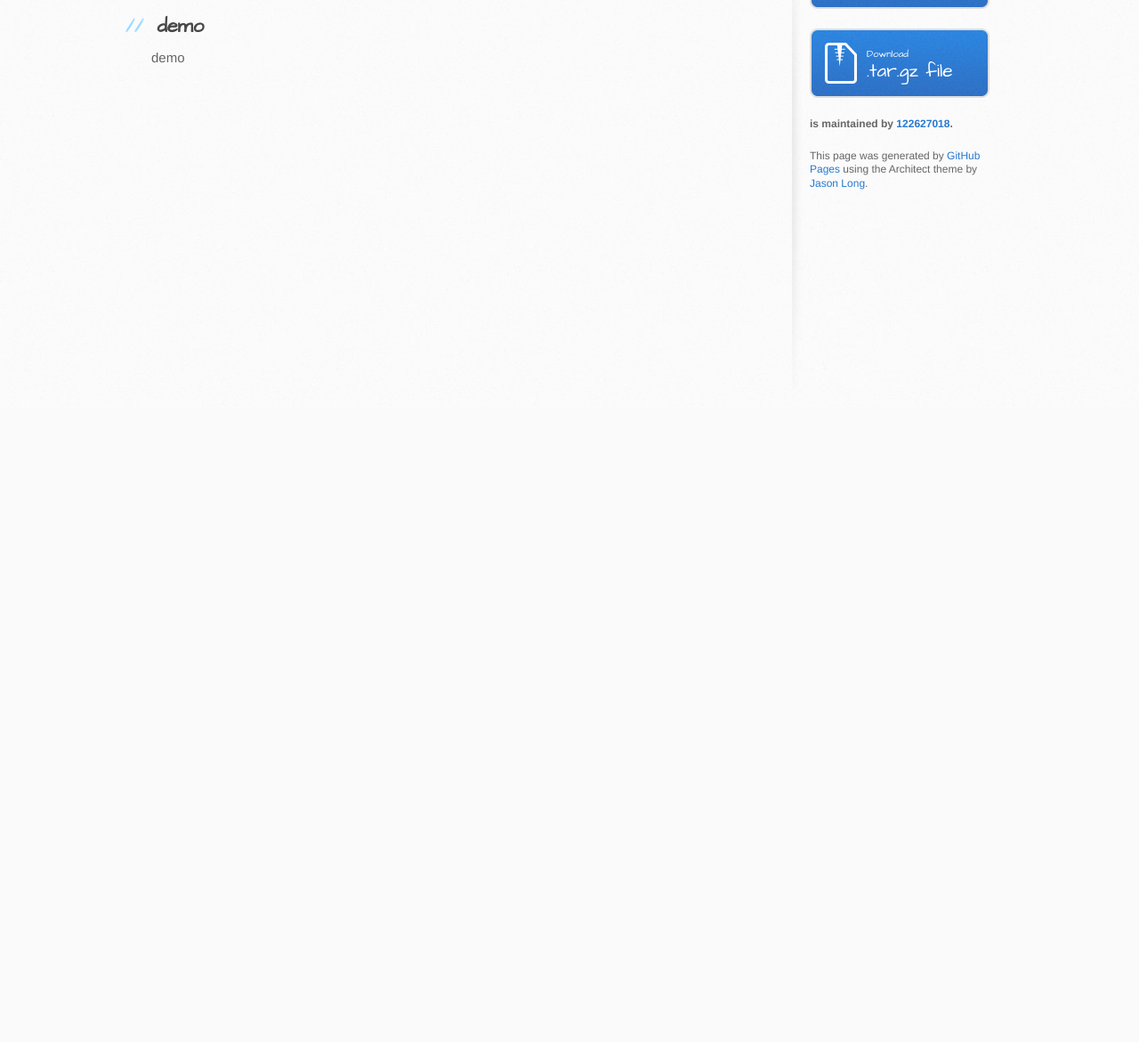
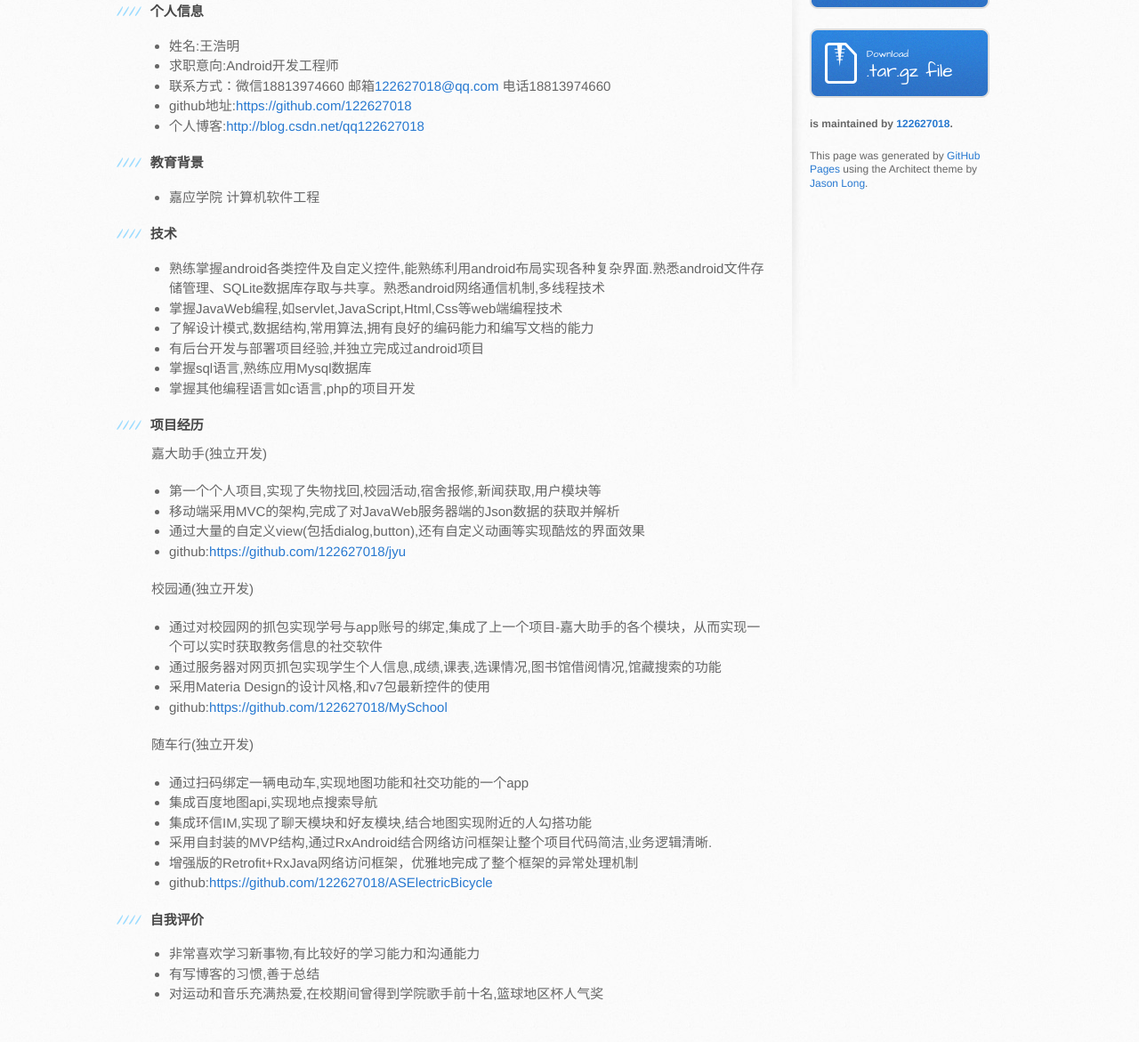
Before and after one commit to 122627018/aboutme, a plain HTML site: page index.html in a window 1280 px wide. Shown: the part 372-1543 px from the top of the page at 89% size. Before the commit the page ends 831 px from the top, so only its background shows below. Drawn offline with Linux system fonts and the light colour scheme.

Commit message:
Create gh-pages branch via GitHub

```diff
--- a/index.html
+++ b/index.html
@@ -28,13 +28,84 @@
     <div id="content-wrapper">
       <div class="inner clearfix">
         <section id="main-content">
-          <h1>
-<a id="hello-world" class="anchor" href="#hello-world" aria-hidden="true"><span aria-hidden="true" class="octicon octicon-link"></span></a>Hello World</h1>
+          <h3>
+<a id="简历" class="anchor" href="#%E7%AE%80%E5%8E%86" aria-hidden="true"><span aria-hidden="true" class="octicon octicon-link"></span></a>简历</h3>
 
-<h2>
-<a id="demo" class="anchor" href="#demo" aria-hidden="true"><span aria-hidden="true" class="octicon octicon-link"></span></a>demo</h2>
+<h4>
+<a id="个人信息" class="anchor" href="#%E4%B8%AA%E4%BA%BA%E4%BF%A1%E6%81%AF" aria-hidden="true"><span aria-hidden="true" class="octicon octicon-link"></span></a>个人信息</h4>
 
-<p>demo</p>
+<ul>
+<li>姓名:王浩明</li>
+<li>求职意向:Android开发工程师</li>
+<li>联系方式：微信18813974660 邮箱<a href="mailto:122627018@qq.com">122627018@qq.com</a> 电话18813974660</li>
+<li>github地址:<a href="https://github.com/122627018">https://github.com/122627018</a>
+</li>
+<li>个人博客:<a href="http://blog.csdn.net/qq122627018">http://blog.csdn.net/qq122627018</a>
+</li>
+</ul>
+
+<h4>
+<a id="教育背景" class="anchor" href="#%E6%95%99%E8%82%B2%E8%83%8C%E6%99%AF" aria-hidden="true"><span aria-hidden="true" class="octicon octicon-link"></span></a>教育背景</h4>
+
+<ul>
+<li>嘉应学院 计算机软件工程</li>
+</ul>
+
+<h4>
+<a id="技术" class="anchor" href="#%E6%8A%80%E6%9C%AF" aria-hidden="true"><span aria-hidden="true" class="octicon octicon-link"></span></a>技术</h4>
+
+<ul>
+<li>熟练掌握android各类控件及自定义控件,能熟练利用android布局实现各种复杂界面.熟悉android文件存储管理、SQLite数据库存取与共享。熟悉android网络通信机制,多线程技术</li>
+<li>掌握JavaWeb编程,如servlet,JavaScript,Html,Css等web端编程技术</li>
+<li>了解设计模式,数据结构,常用算法,拥有良好的编码能力和编写文档的能力</li>
+<li>有后台开发与部署项目经验,并独立完成过android项目</li>
+<li>掌握sql语言,熟练应用Mysql数据库</li>
+<li>掌握其他编程语言如c语言,php的项目开发</li>
+</ul>
+
+<h4>
+<a id="项目经历" class="anchor" href="#%E9%A1%B9%E7%9B%AE%E7%BB%8F%E5%8E%86" aria-hidden="true"><span aria-hidden="true" class="octicon octicon-link"></span></a>项目经历</h4>
+
+<p>嘉大助手(独立开发)</p>
+
+<ul>
+<li>第一个个人项目,实现了失物找回,校园活动,宿舍报修,新闻获取,用户模块等</li>
+<li>移动端采用MVC的架构,完成了对JavaWeb服务器端的Json数据的获取并解析</li>
+<li>通过大量的自定义view(包括dialog,button),还有自定义动画等实现酷炫的界面效果</li>
+<li>github:<a href="https://github.com/122627018/jyu">https://github.com/122627018/jyu</a>
+</li>
+</ul>
+
+<p>校园通(独立开发)</p>
+
+<ul>
+<li>通过对校园网的抓包实现学号与app账号的绑定,集成了上一个项目-嘉大助手的各个模块，从而实现一个可以实时获取教务信息的社交软件</li>
+<li>通过服务器对网页抓包实现学生个人信息,成绩,课表,选课情况,图书馆借阅情况,馆藏搜索的功能</li>
+<li>采用Materia Design的设计风格,和v7包最新控件的使用</li>
+<li>github:<a href="https://github.com/122627018/MySchool">https://github.com/122627018/MySchool</a>
+</li>
+</ul>
+
+<p>随车行(独立开发)</p>
+
+<ul>
+<li>通过扫码绑定一辆电动车,实现地图功能和社交功能的一个app</li>
+<li>集成百度地图api,实现地点搜索导航</li>
+<li>集成环信IM,实现了聊天模块和好友模块,结合地图实现附近的人勾搭功能</li>
+<li>采用自封装的MVP结构,通过RxAndroid结合网络访问框架让整个项目代码简洁,业务逻辑清晰.</li>
+<li>增强版的Retrofit+RxJava网络访问框架，优雅地完成了整个框架的异常处理机制</li>
+<li>github:<a href="https://github.com/122627018/ASElectricBicycle">https://github.com/122627018/ASElectricBicycle</a>
+</li>
+</ul>
+
+<h4>
+<a id="自我评价" class="anchor" href="#%E8%87%AA%E6%88%91%E8%AF%84%E4%BB%B7" aria-hidden="true"><span aria-hidden="true" class="octicon octicon-link"></span></a>自我评价</h4>
+
+<ul>
+<li>非常喜欢学习新事物,有比较好的学习能力和沟通能力</li>
+<li>有写博客的习惯,善于总结</li>
+<li>对运动和音乐充满热爱,在校期间曾得到学院歌手前十名,篮球地区杯人气奖</li>
+</ul>
         </section>
 
         <aside id="sidebar">
--- a/params.json
+++ b/params.json
@@ -1,6 +1,6 @@
 {
   "name": "the page of ming",
   "tagline": "My online readme",
-  "body": "Hello World\r\n================================\r\ndemo\r\n-------------\r\ndemo\r\n",
+  "body": "### 简历\r\n#### 个人信息\r\n+ 姓名:王浩明\r\n+ 求职意向:Android开发工程师\r\n+ 联系方式：微信18813974660 邮箱122627018@qq.com 电话18813974660\r\n+ github地址:https://github.com/122627018\r\n+ 个人博客:http://blog.csdn.net/qq122627018\r\n\r\n#### 教育背景\r\n+ 嘉应学院 计算机软件工程\r\n\r\n#### 技术\r\n+ 熟练掌握android各类控件及自定义控件,能熟练利用android布局实现各种复杂界面.熟悉android文件存储管理、SQLite数据库存取与共享。熟悉android网络通信机制,多线程技术\r\n+ 掌握JavaWeb编程,如servlet,JavaScript,Html,Css等web端编程技术\r\n+ 了解设计模式,数据结构,常用算法,拥有良好的编码能力和编写文档的能力\r\n+ 有后台开发与部署项目经验,并独立完成过android项目\r\n+ 掌握sql语言,熟练应用Mysql数据库\r\n+ 掌握其他编程语言如c语言,php的项目开发\r\n\r\n\r\n#### 项目经历\r\n\r\n嘉大助手(独立开发)\r\n+ 第一个个人项目,实现了失物找回,校园活动,宿舍报修,新闻获取,用户模块等\r\n+ 移动端采用MVC的架构,完成了对JavaWeb服务器端的Json数据的获取并解析\r\n+ 通过大量的自定义view(包括dialog,button),还有自定义动画等实现酷炫的界面效果\r\n+ github:https://github.com/122627018/jyu\r\n\r\n校园通(独立开发)\r\n+ 通过对校园网的抓包实现学号与app账号的绑定,集成了上一个项目-嘉大助手的各个模块，从而实现一个可以实时获取教务信息的社交软件\r\n+ 通过服务器对网页抓包实现学生个人信息,成绩,课表,选课情况,图书馆借阅情况,馆藏搜索的功能\r\n+ 采用Materia Design的设计风格,和v7包最新控件的使用\r\n+ github:https://github.com/122627018/MySchool\r\n\r\n\r\n随车行(独立开发)\r\n+ 通过扫码绑定一辆电动车,实现地图功能和社交功能的一个app\r\n+ 集成百度地图api,实现地点搜索导航\r\n+ 集成环信IM,实现了聊天模块和好友模块,结合地图实现附近的人勾搭功能\r\n+ 采用自封装的MVP结构,通过RxAndroid结合网络访问框架让整个项目代码简洁,业务逻辑清晰.\r\n+ 增强版的Retrofit+RxJava网络访问框架，优雅地完成了整个框架的异常处理机制\r\n+ github:https://github.com/122627018/ASElectricBicycle\r\n\r\n\r\n#### 自我评价\r\n+ 非常喜欢学习新事物,有比较好的学习能力和沟通能力\r\n+ 有写博客的习惯,善于总结\r\n+ 对运动和音乐充满热爱,在校期间曾得到学院歌手前十名,篮球地区杯人气奖\r\n\r\n",
   "note": "Don't delete this file! It's used internally to help with page regeneration."
 }
```
